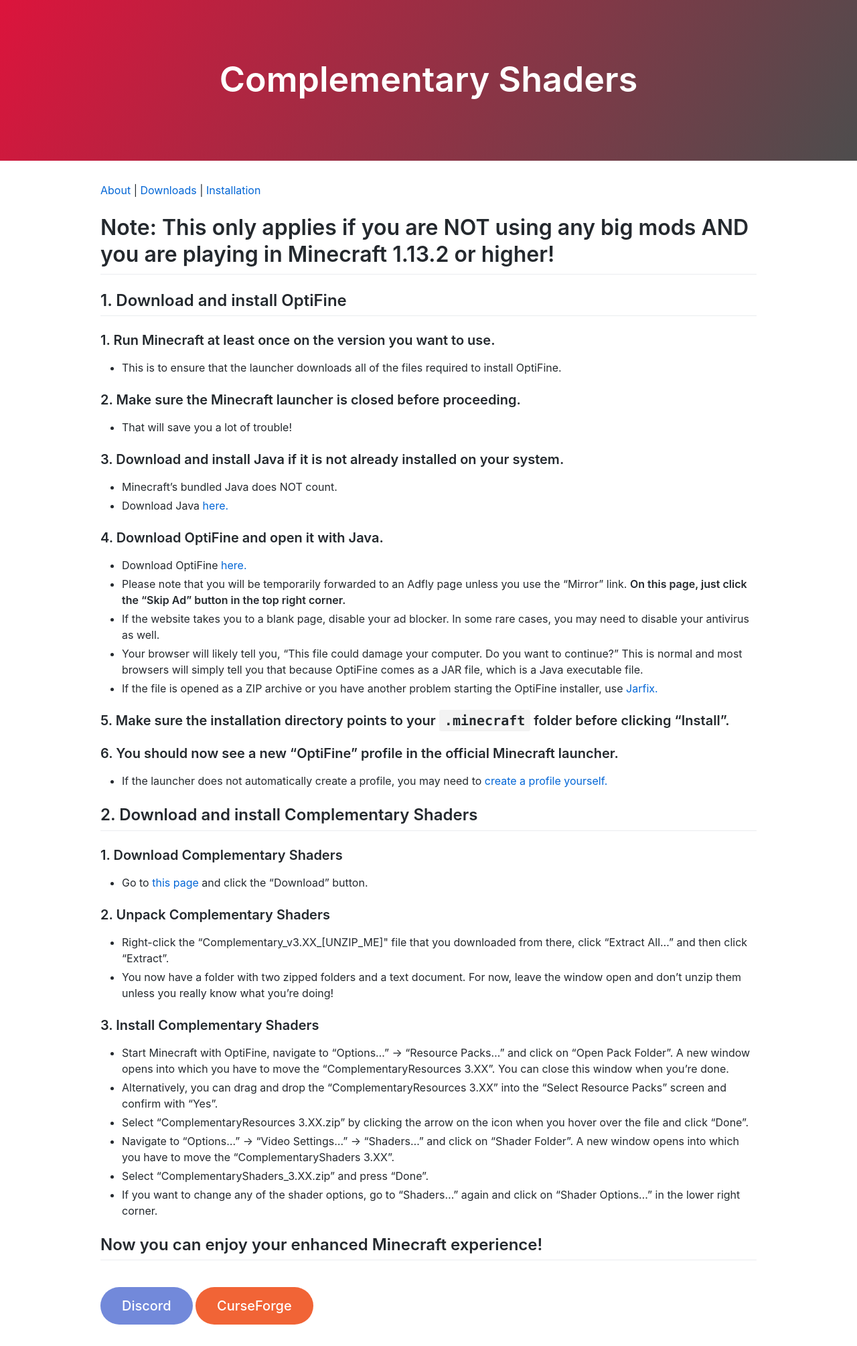
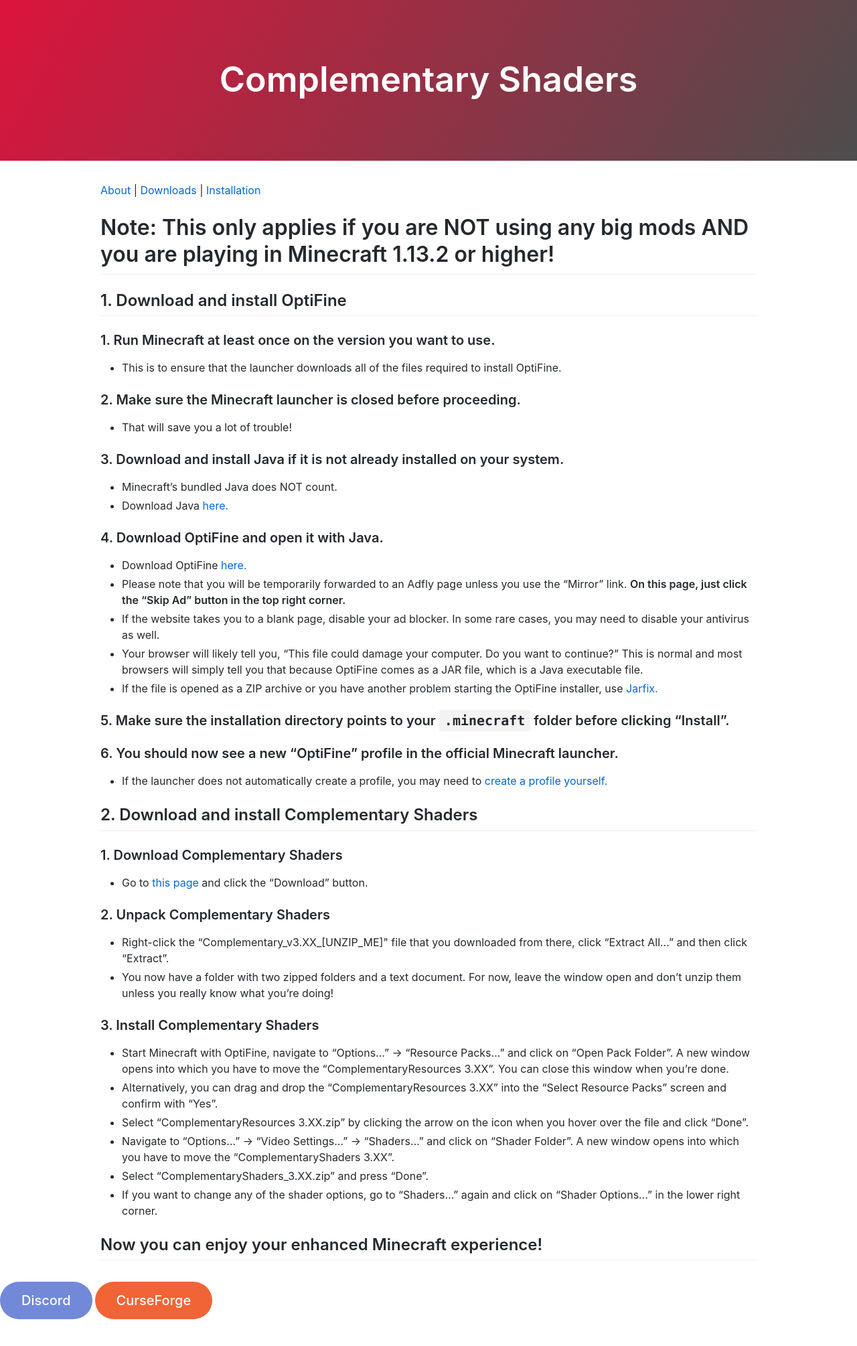
Before and after one commit to Levelowel/levelowel.github.io, a Jekyll site: the page built from installation.md, in a window 1280 px wide. Shown: the whole page at 67% size. Built offline with Jekyll 4.4.1, drawn with Linux system fonts in a browser that asks for light colours; our own code applies the rules of GitHub Pages for plain Markdown files; comment, search, counter and statistics services are not loaded; after the commit the page ends 1970 px from its top, so only the background shows below that.

Commit message:
Update default.html

```diff
--- a/_layouts/default.html
+++ b/_layouts/default.html
@@ -22,9 +22,6 @@
 
       {{ content }}
 
-      <br>
-      <a class="discord" href="https://discord.gg/A6faFYt" target="_blank" rel="noopener noreferrer" style="text-decoration:none">Discord</a>
-      <a class="curseforge" href="https://www.curseforge.com/minecraft/customization/complementary-shaders" target="_blank" rel="noopener noreferrer" style="text-decoration:none">CurseForge</a>
       {% if site.github.private != true and site.github.license %}
       <div class="footer border-top border-gray-light mt-5 pt-3 text-right text-gray">
         This site is open source. {% github_edit_link "Improve this page" %}.
@@ -44,4 +41,8 @@
     </script>
     {% endif %}
   </body>
+  <footer>
+  <a class="discord" href="https://discord.gg/A6faFYt" target="_blank" rel="noopener noreferrer" style="text-decoration:none">Discord</a>
+  <a class="curseforge" href="https://www.curseforge.com/minecraft/customization/complementary-shaders" target="_blank" rel="noopener noreferrer" style="text-decoration:none">CurseForge</a>
+  </footer>
 </html>
```
